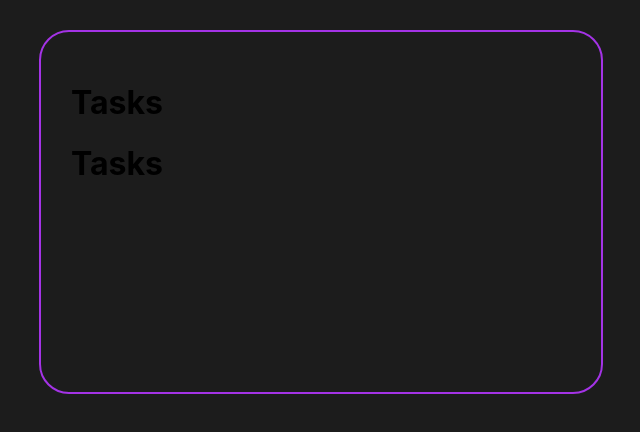
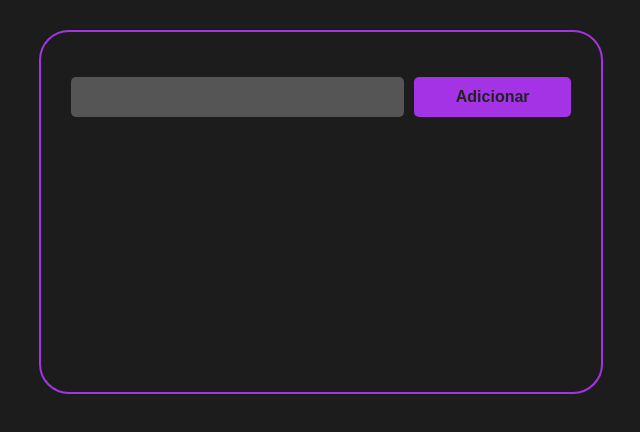
Before and after one commit to yurimatosrodrigues/todo-list-react, a React (Create React App) app: page / in a window 1280 px wide. Shown: the top 432 px of the page, without its empty margins (319-959 px from the left). Built offline with nearby package versions, Linux system fonts and the light colour scheme.

Commit message:
Adicionando task

```diff
--- a/package.json
+++ b/package.json
@@ -9,6 +9,7 @@
     "react": "^17.0.2",
     "react-dom": "^17.0.2",
     "react-scripts": "5.0.0",
+    "uuid": "^8.3.2",
     "web-vitals": "^2.1.4"
   },
   "scripts": {
--- a/src/App.js
+++ /dev/null
@@ -1,28 +0,0 @@
-import React, { useState } from 'react';
-import './App.css';
-import Tasks from './components/Tasks';
-
-const App = () => {
-  //let message = 'Hello World!'
-  const [tasks, setTasks] = useState([
-    {
-      id: '1',
-      title: 'Estudar programação',
-      completed: false
-    },
-    {
-      id: '2',
-      title: 'Ler livros',
-      completed: true
-    }
-  ]);
-  return(
-    <>
-      <div className="container">
-        <Tasks tasks={tasks} />
-      </div>
-    </>
-  )
-};
-
-export default App;
--- /dev/null
+++ b/src/App.jsx
@@ -0,0 +1,33 @@
+import React, { useState } from 'react';
+import './App.css';
+import AddTask from './components/AddTask';
+import Tasks from './components/Tasks';
+import {v4 as uuidv4} from 'uuid';
+
+const App = () => {
+  const [tasks, setTasks] = useState([
+  ]);
+
+  const handleTaskAddition = (taskTitle) =>{
+    const newTask = [
+      ... tasks,
+      {
+        title: taskTitle,
+        id: uuidv4(),
+        completed: false
+      }
+    ];
+    setTasks(newTask);
+  }
+
+  return(
+    <>
+      <div className="container">
+        <AddTask handleTaskAddition={handleTaskAddition}/>
+        <Tasks tasks={tasks} />
+      </div>
+    </>
+  )
+};
+
+export default App;
--- /dev/null
+++ b/src/components/AddTask.css
@@ -0,0 +1,21 @@
+.add-task-container{
+    margin: 15px 0;
+    width: 100%;
+    display: flex;
+}
+
+.add-task-input{
+    height: 40px;
+    padding: 0 10px;
+    border-radius: 5px;
+    border:none;
+    flex:2;
+    background-color: #555;
+    color: #eee;
+    font-size: 16px;
+}
+
+.add-task-button-container{
+    margin-left: 10px;
+    flex:1;
+}
--- /dev/null
+++ b/src/components/AddTask.jsx
@@ -0,0 +1,30 @@
+import React, {useState} from 'react';
+import './AddTask.css';
+import Button from './Button';
+
+const AddTask = ({handleTaskAddition}) => {
+    const [inputData, setInputData] = useState("");
+
+    const handleInputChange = (e) =>{
+        setInputData(e.target.value);
+    };
+
+    const handleAddTaskClick = () => {
+        handleTaskAddition(inputData);
+    }
+
+    return (
+        <div className='add-task-container'>
+            <input
+                onChange={handleInputChange}
+                value ={inputData}
+                className='add-task-input'
+                type="text" />
+            <div className="add-task-button-container">
+                <Button onClick={handleAddTaskClick}>Adicionar</Button>
+            </div>
+        </div>
+    );
+}
+
+export default AddTask;
--- /dev/null
+++ b/src/components/Button.css
@@ -0,0 +1,12 @@
+.button{
+    background-color: #A433E6;
+    height: 40px;
+    padding: 0 10px;
+    border-radius: 5px;
+    width: 100%;
+    font-size: 16px;
+    color: #222;
+    font-weight: bold;
+    cursor: pointer;
+    border: none;
+}
--- /dev/null
+++ b/src/components/Button.jsx
@@ -0,0 +1,13 @@
+import React from 'react';
+import './Button.css';
+
+const Button = ({children, onClick }) =>
+{
+    return (
+        <button onClick={onClick} className='button'>
+            {children}
+        </button>
+    );
+}
+
+export default Button;
--- /dev/null
+++ b/src/components/Task.css
@@ -0,0 +1,10 @@
+.task-container{
+    background-color: #555;
+    margin: 8px 0;
+    padding: 15px 20px;
+    display: flex;
+    border-radius: 5px;
+    justify-content: space-between;
+    color: #eee;
+    align-items: center;
+}
--- a/src/components/Task.js
+++ /dev/null
@@ -1,7 +0,0 @@
-import React from 'react';
-
-const Task = () => {
-    return ( <h1>Tasks</h1> );
-}
-
-export default Task;
--- /dev/null
+++ b/src/components/Task.jsx
@@ -0,0 +1,13 @@
+import React from 'react';
+
+import "./Task.css";
+
+const Task = ({task}) => {
+    return (
+        <div className="task-container">
+            {task.title}
+        </div>
+    );
+};
+
+export default Task;
--- a/src/components/Tasks.js
+++ b/src/components/Tasks.jsx
@@ -7,7 +7,7 @@
         <>
             {tasks.map(
                 (task) => (
-                    <Task />
+                    <Task task={task} />
                 )
             )}
         </>
```
